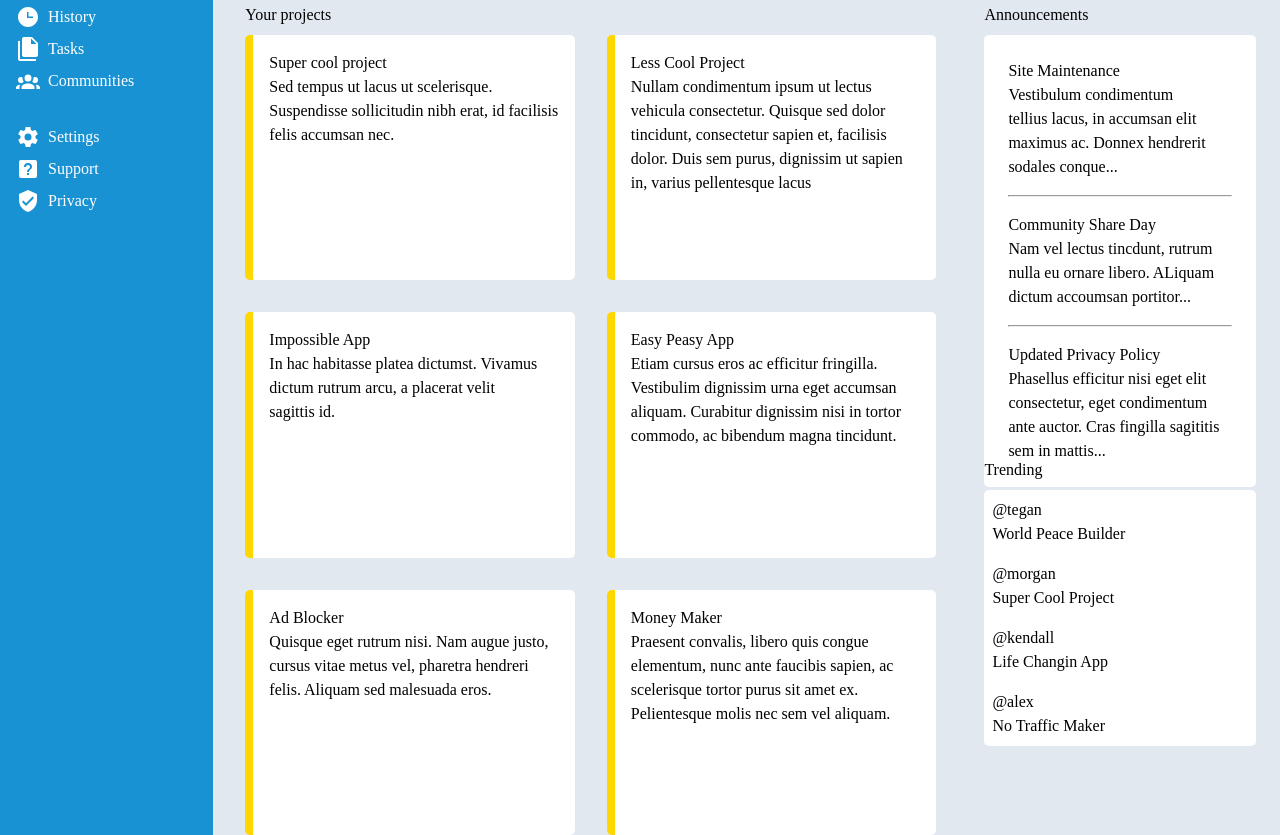
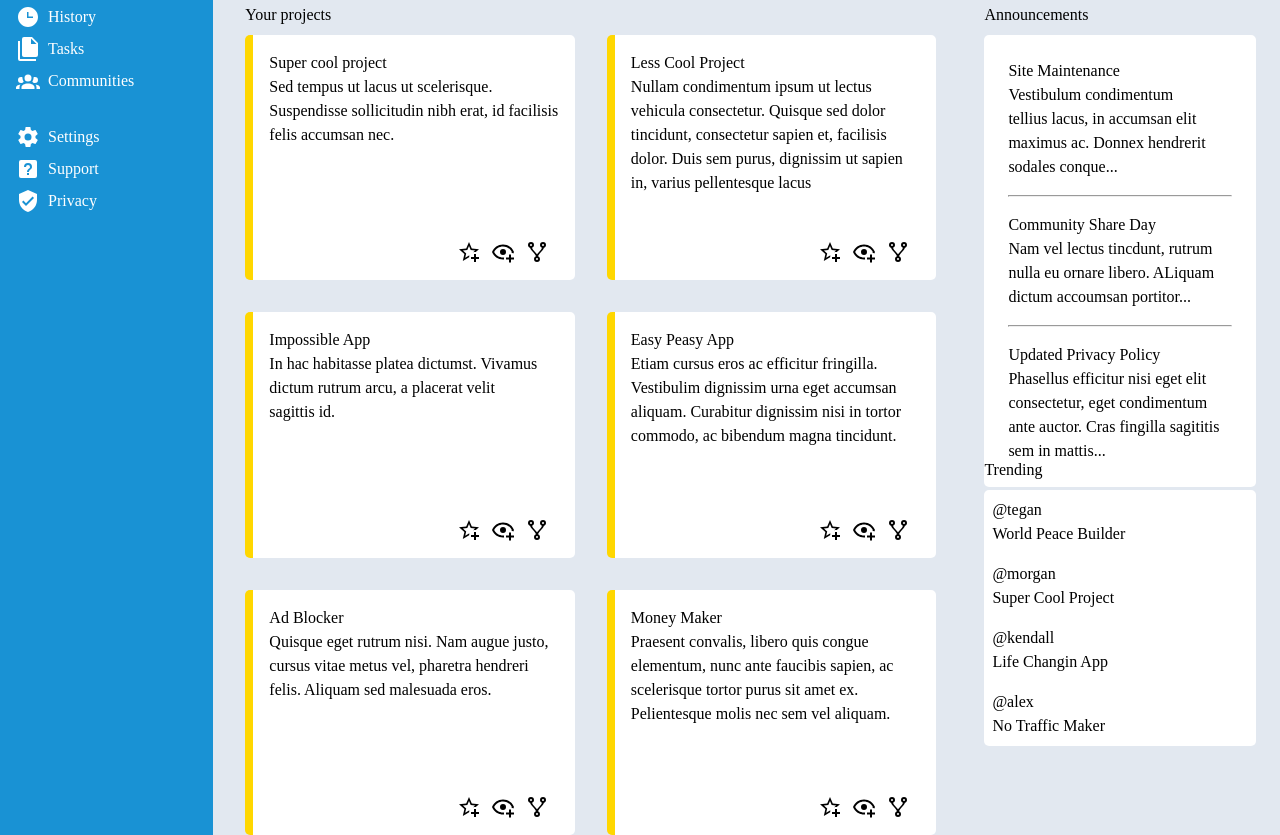
Before and after one commit to abrahamjust/Admin-Dashboard, a plain HTML site: page index.html in a window 1280 px wide. Shown: the part 203-1038 px from the top of the page. Drawn offline with Linux system fonts and the light colour scheme.

Commit message:
added the images to bottom corner of the projects part

```diff
--- a/index.html
+++ b/index.html
@@ -87,26 +87,56 @@
                         <div class="main_containers">
                             <p>Super cool project</p>
                             <p>Sed tempus ut lacus ut scelerisque. Suspendisse sollicitudin nibh erat, id facilisis felis accumsan nec.</p>
+                            <div class="icons">
+                                <img src="icons/star-plus-outline.svg" alt="star">
+                                <img src="icons/eye-plus-outline.svg" alt="eye">
+                                <img src="icons/source-fork.svg" alt="fork">
+                            </div>
                         </div>
                         <div class="main_containers">
                             <p>Less Cool Project</p>
                             <p>Nullam condimentum ipsum ut lectus vehicula consectetur. Quisque sed dolor tincidunt, consectetur sapien et, facilisis dolor. Duis sem purus, dignissim ut sapien in, varius pellentesque lacus</p>
+                            <div class="icons">
+                                <img src="icons/star-plus-outline.svg" alt="star">
+                                <img src="icons/eye-plus-outline.svg" alt="eye">
+                                <img src="icons/source-fork.svg" alt="fork">
+                            </div>
                         </div>
                         <div class="main_containers">
                             <p>Impossible App</p>
                             <p>In hac habitasse platea dictumst. Vivamus dictum rutrum arcu, a placerat velit sagittis id.</p>
+                            <div class="icons">
+                                <img src="icons/star-plus-outline.svg" alt="star">
+                                <img src="icons/eye-plus-outline.svg" alt="eye">
+                                <img src="icons/source-fork.svg" alt="fork">
+                            </div>
                         </div>
                         <div class="main_containers">
                             <p>Easy Peasy App</p>
                             <p>Etiam cursus eros ac efficitur fringilla. Vestibulim dignissim urna eget accumsan aliquam. Curabitur dignissim nisi in tortor commodo, ac bibendum magna tincidunt.</p>
+                            <div class="icons">
+                                <img src="icons/star-plus-outline.svg" alt="star">
+                                <img src="icons/eye-plus-outline.svg" alt="eye">
+                                <img src="icons/source-fork.svg" alt="fork">
+                            </div>
                         </div>
                         <div class="main_containers">
                             <p>Ad Blocker</p>
                             <p>Quisque eget rutrum nisi. Nam augue justo, cursus vitae metus vel, pharetra hendreri felis. Aliquam sed malesuada eros.</p>
+                            <div class="icons">
+                                <img src="icons/star-plus-outline.svg" alt="star">
+                                <img src="icons/eye-plus-outline.svg" alt="eye">
+                                <img src="icons/source-fork.svg" alt="fork">
+                            </div>
                         </div>
                         <div class="main_containers">
                             <p>Money Maker</p>
                             <p>Praesent convalis, libero quis congue elementum, nunc ante faucibis sapien, ac scelerisque tortor purus sit amet ex. Pelientesque molis nec sem vel aliquam.</p>
+                            <div class="icons">
+                                <img src="icons/star-plus-outline.svg" alt="star">
+                                <img src="icons/eye-plus-outline.svg" alt="eye">
+                                <img src="icons/source-fork.svg" alt="fork">
+                            </div>
                         </div>
                     </div>
                 </div>
--- a/style.css
+++ b/style.css
@@ -167,6 +167,20 @@ header {
   background-color: #ffffff;
   border-radius: 5px;
   padding: 1rem;
+  display: flex;
+  flex-direction: column;
+}
+
+.icons {
+  flex: 1;
+  display: flex;
+  justify-content: flex-end;
+  align-items: flex-end;
+}
+
+.icons img {
+  max-width: 2rem;
+  max-height: 2rem;
 }
 
 .announcement_container, .trending_container {
```
Also changed, not shown: icons/eye-plus-outline.svg (added), icons/source-fork.svg (added), icons/star-plus-outline.svg (added).
